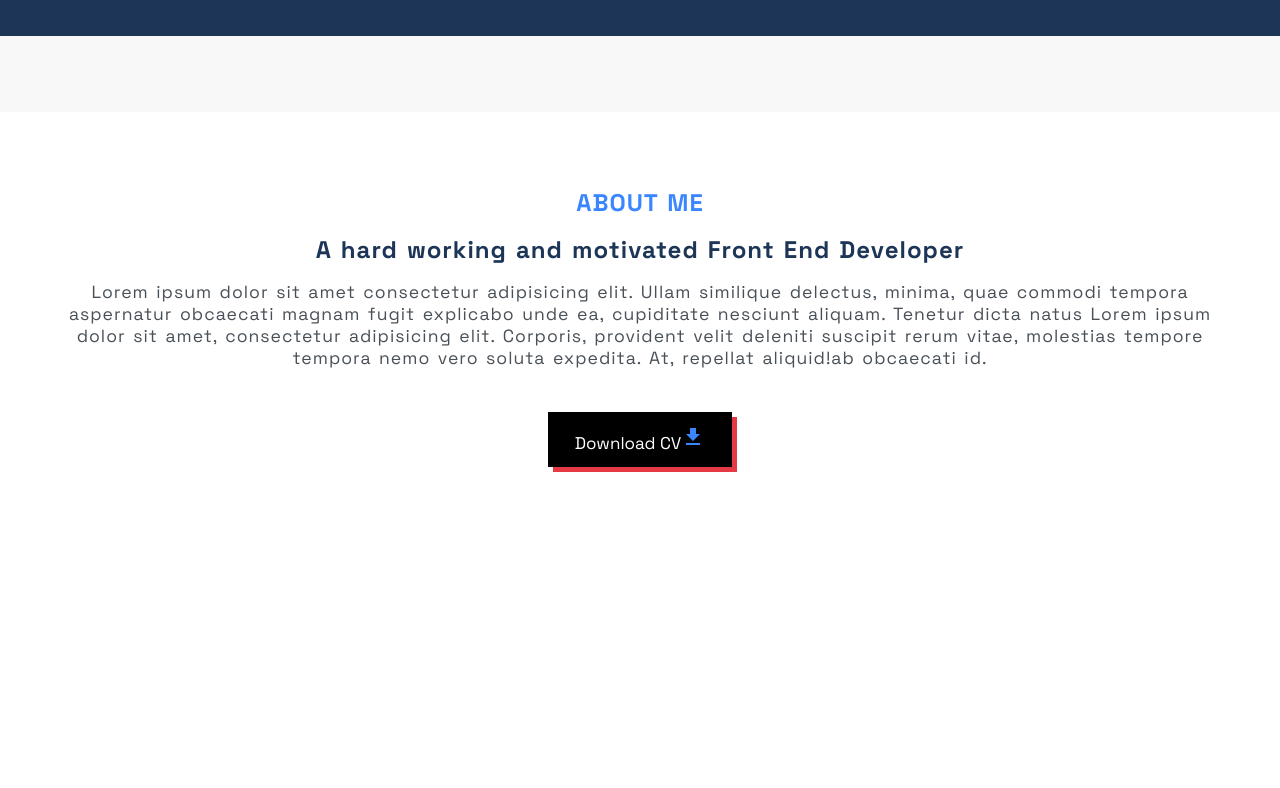
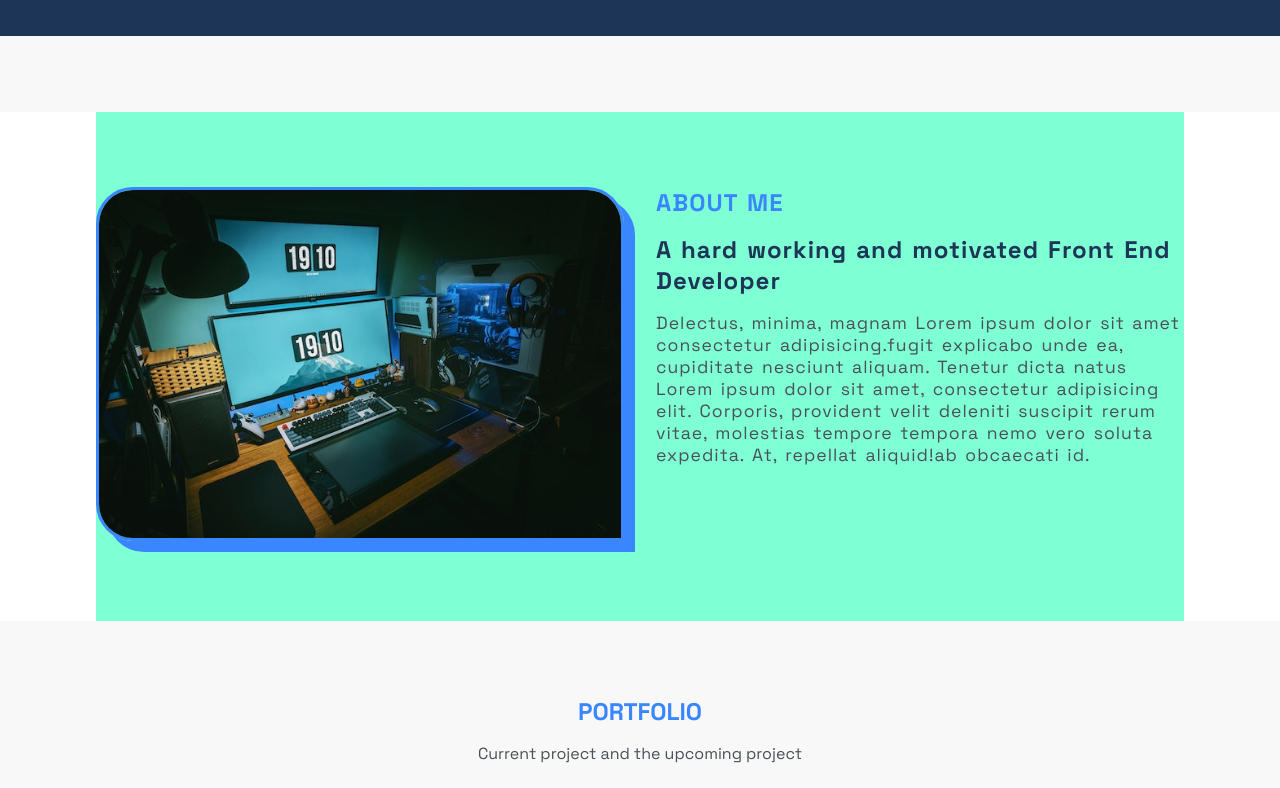
Before and after one commit to noorgm/Portfolio, a React (Create React App) app: page / in a window 1280 px wide. Shown: the part 1112-1900 px from the top of the page. Built offline with nearby package versions, Linux system fonts and the light colour scheme.

Commit message:
AboutMe component done too for all screens

```diff
--- a/src/App.css
+++ b/src/App.css
@@ -16,6 +16,11 @@
   margin-right: auto;
 }
 
+@media (min-width: 1000px) {
+  .grid {
+      width: 85%;
+  }
+}
 @media (min-width: 1350px) {
   .grid {
       width: 80%;
--- a/src/components/Aboutme/AboutMe.js
+++ b/src/components/Aboutme/AboutMe.js
@@ -1,7 +1,6 @@
 import React from 'react';
 
 
-import DownloadIcon from '@mui/icons-material/Download';
 import workSpace from '../../assets/images/work-space1.jpg';
 import './aboutme.css';
 
@@ -19,10 +18,7 @@ const About = () => {
           <div className="r-a-me-box">
             <h3>ABOUT ME</h3>
             <h4>A hard working and motivated Front End Developer</h4>
-            <p>Lorem ipsum dolor sit amet consectetur adipisicing elit. Ullam similique delectus, minima, quae commodi tempora aspernatur obcaecati magnam fugit explicabo unde ea, cupiditate nesciunt aliquam. Tenetur dicta natus Lorem ipsum dolor sit amet, consectetur adipisicing elit. Corporis, provident velit deleniti suscipit rerum vitae, molestias tempore tempora nemo vero soluta expedita. At, repellat aliquid!ab obcaecati id.</p>
-          </div>
-          <div className="about-me-download">
-            <button>Download CV<span className='download-icon'><DownloadIcon /></span></button>
+            <p>Delectus, minima, magnam Lorem ipsum dolor sit amet consectetur adipisicing.fugit explicabo unde ea, cupiditate nesciunt aliquam. Tenetur dicta natus Lorem ipsum dolor sit amet, consectetur adipisicing elit. Corporis, provident velit deleniti suscipit rerum vitae, molestias tempore tempora nemo vero soluta expedita. At, repellat aliquid!ab obcaecati id.</p>
           </div>
         </section>
         </div>
--- a/src/components/Aboutme/aboutme.css
+++ b/src/components/Aboutme/aboutme.css
@@ -2,15 +2,17 @@
     background-color: #ffffff;
     background-size: cover;
     background-repeat: no-repeat;
-    min-height: 700px;
 }
 
 .about-me {
     padding: 4.7rem 0px;
 }
 .left-about-me {
-    display: none;
+    /* display: none; */
     grid-column: 1 / 9;
+    margin-bottom: 1.7rem;
+    display: flex;
+    justify-content: center;
 }
 .left-about-me img {
     box-shadow: 11px 11px 0px 0px var(--secondary-color);
@@ -27,16 +29,6 @@
     word-spacing: 2px;
     text-align: center;
 }
-.about-me-download {
-    padding-top: 2.1rem;
-}
-.about-me-download button {
-    gap: 11px;
-    margin: 10px 0px;
-}
-.download-icon {
-    color: var(--fifth-color);
-}
 .right-about-me h3, .right-about-me h4 {
     color: var(--secondary-color);
     font-size: 1.5rem;
@@ -45,3 +37,30 @@
 .right-about-me h4 {
     color: var(--primary-color);
 }
+
+@media (min-width: 700px) {
+    .right-about-me {
+        grid-column: 2 / 8;
+        font-size: 1.1rem;
+        letter-spacing: 1px;
+        word-spacing: 2px;
+        text-align: center;
+    }
+}
+
+@media (min-width: 1050px) {
+    .about-me {
+        padding: 4.7rem 0px;
+        gap: 2rem;
+        background-color: aquamarine;
+    }
+    .left-about-me {
+        grid-column: 1 / 5;
+        margin-bottom: 0rem;
+        display: block;
+    }
+    .right-about-me {
+        grid-column: 5 / 9;
+        text-align: left;
+    }
+}
```
